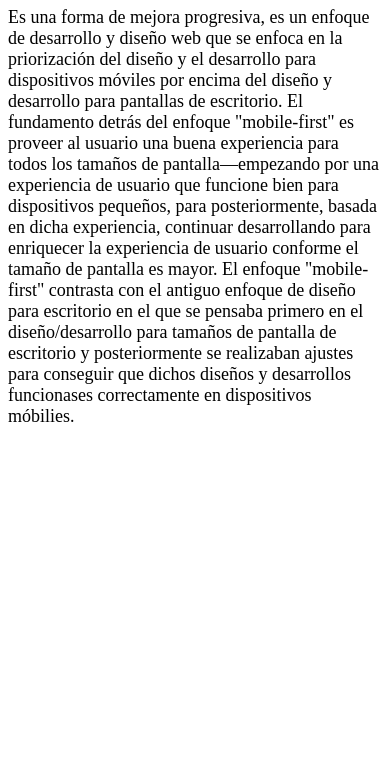
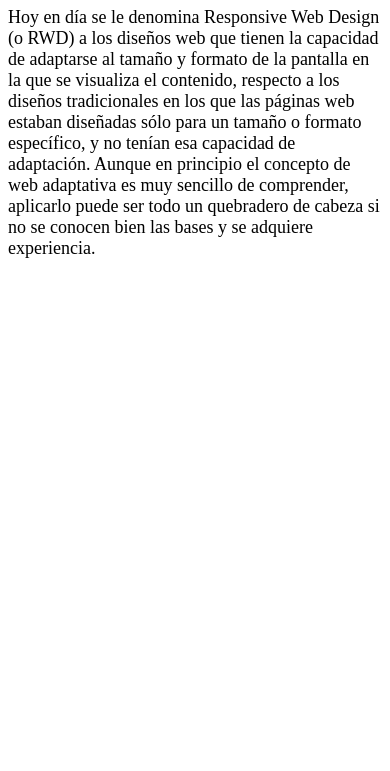
Before and after one commit to CarlosAlbertoVillafradesCAMPUS/ObjectFit_ResponsiveDesing_MobileFirst, a plain HTML site: page index.html in a window 390 px wide. Shown: the part 73-844 px from the top of the page. Drawn offline with Linux system fonts and the light colour scheme.

Commit message:
Responsive Desing

```diff
--- a/index.html
+++ b/index.html
@@ -8,21 +8,16 @@
     <link rel="stylesheet" href="./style.css" />
   </head>
   <body>
-    <h1 style="text-align: center">Mobile First</h1>
-    <p style="font-size: 18px;">
-      Es una forma de mejora progresiva, es un enfoque de desarrollo y diseño web
-      que se enfoca en la priorización del diseño y el desarrollo para
-      dispositivos móviles por encima del diseño y desarrollo para pantallas de
-      escritorio. El fundamento detrás del enfoque "mobile-first" es proveer al
-      usuario una buena experiencia para todos los tamaños de pantalla—empezando
-      por una experiencia de usuario que funcione bien para dispositivos
-      pequeños, para posteriormente, basada en dicha experiencia, continuar
-      desarrollando para enriquecer la experiencia de usuario conforme el tamaño
-      de pantalla es mayor. El enfoque "mobile-first" contrasta con el antiguo
-      enfoque de diseño para escritorio en el que se pensaba primero en el
-      diseño/desarrollo para tamaños de pantalla de escritorio y posteriormente
-      se realizaban ajustes para conseguir que dichos diseños y desarrollos
-      funcionases correctamente en dispositivos móbilies.
+    <h1 style="text-align: center">Responsive Design</h1>
+    <p style="font-size: 18px">
+      Hoy en día se le denomina Responsive Web Design (o RWD) a los diseños web
+      que tienen la capacidad de adaptarse al tamaño y formato de la pantalla en
+      la que se visualiza el contenido, respecto a los diseños tradicionales en
+      los que las páginas web estaban diseñadas sólo para un tamaño o formato
+      específico, y no tenían esa capacidad de adaptación. Aunque en principio
+      el concepto de web adaptativa es muy sencillo de comprender, aplicarlo
+      puede ser todo un quebradero de cabeza si no se conocen bien las bases y
+      se adquiere experiencia.
     </p>
   </body>
 </html>
```
